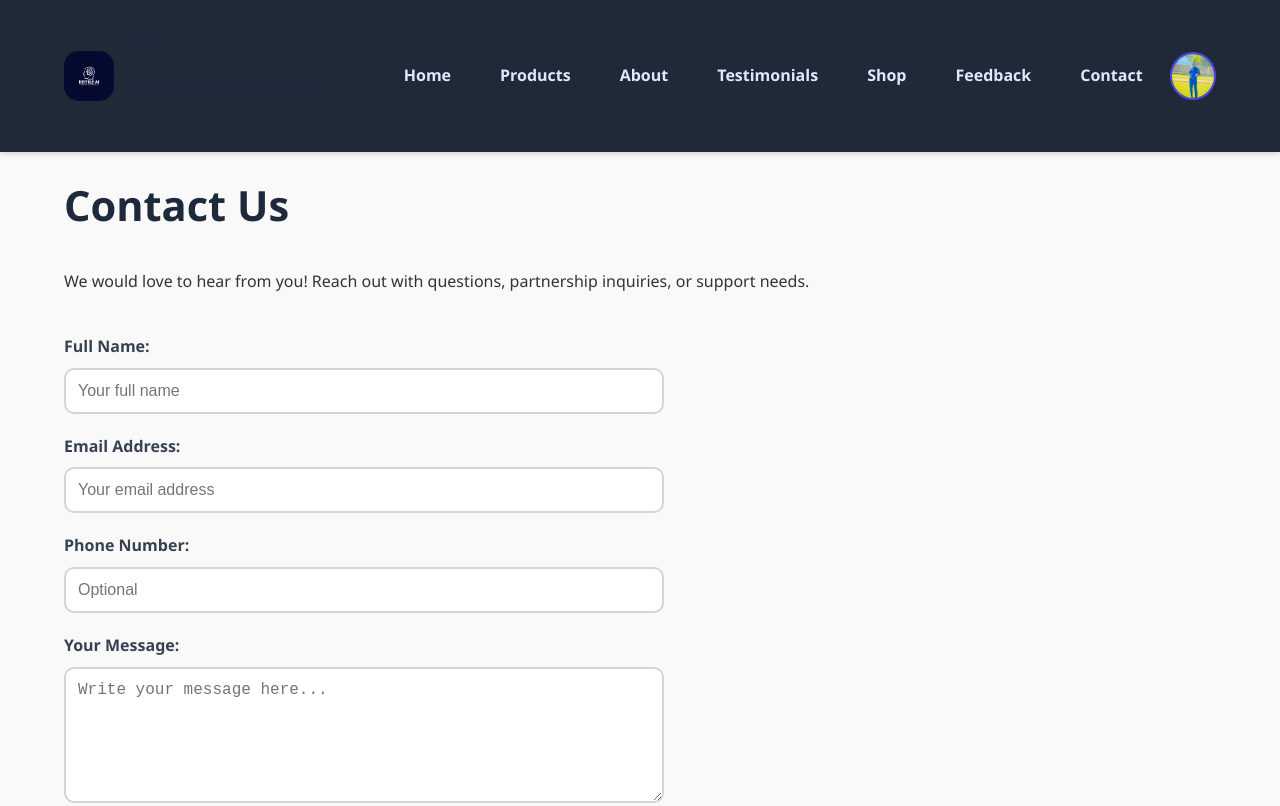
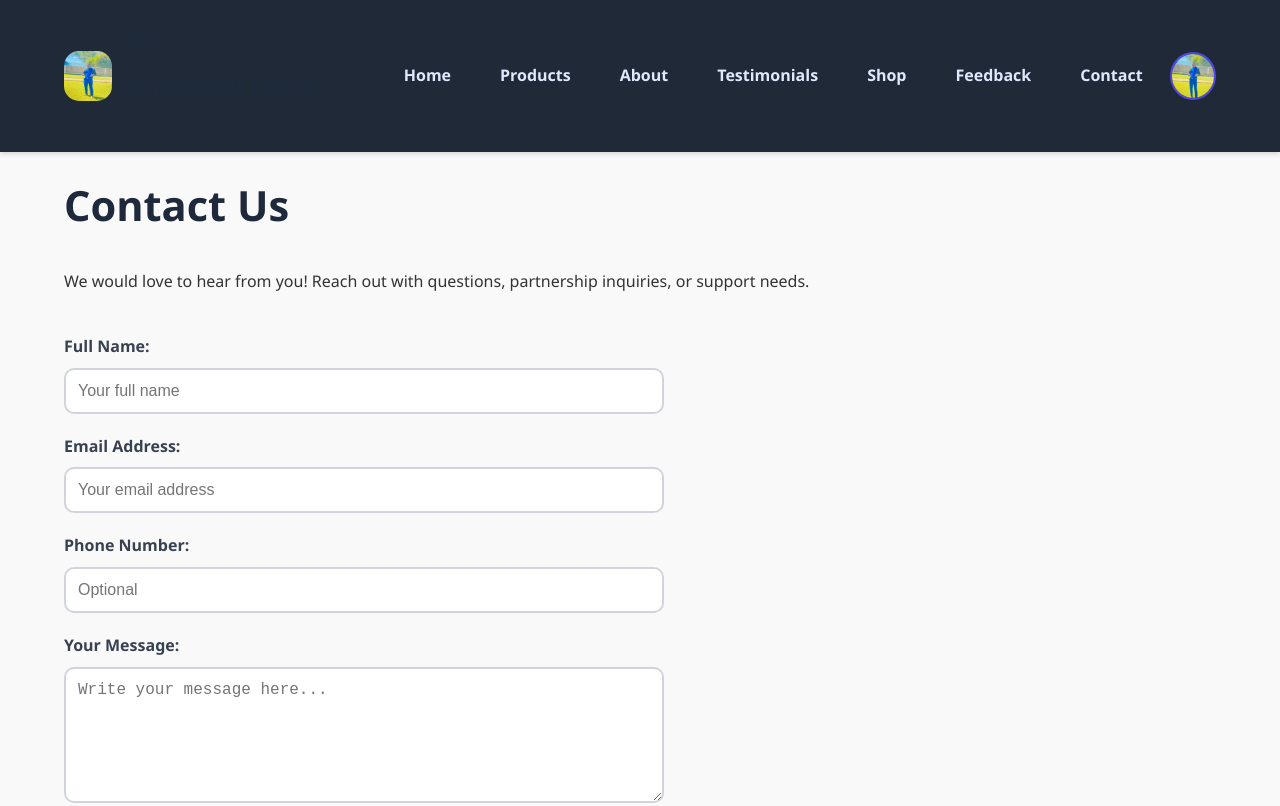
Before and after one commit to ThabisoKEITIILE/ai-solutions, a plain HTML site: page contact.html in a window 1280 px wide. Shown: the top 806 px of the page. Drawn offline with Linux system fonts and the light colour scheme; files whose address does not match are found by name.

Commit message:
Update contact.html

```diff
--- a/contact.html
+++ b/contact.html
@@ -9,7 +9,7 @@
 <body>
 <header>
     <div class="logo">
-        <img src="file:///C:/Users/THABI/Downloads/keitiile%20AI.png" alt="Company Logo" />
+        <img src="WhatsApp Image 2025-04-16 at 20.55.16_ca1f674f.jpg" alt="Company Logo" />
         <h1>AI Innovations</h1>
     </div>
     <nav>
```
